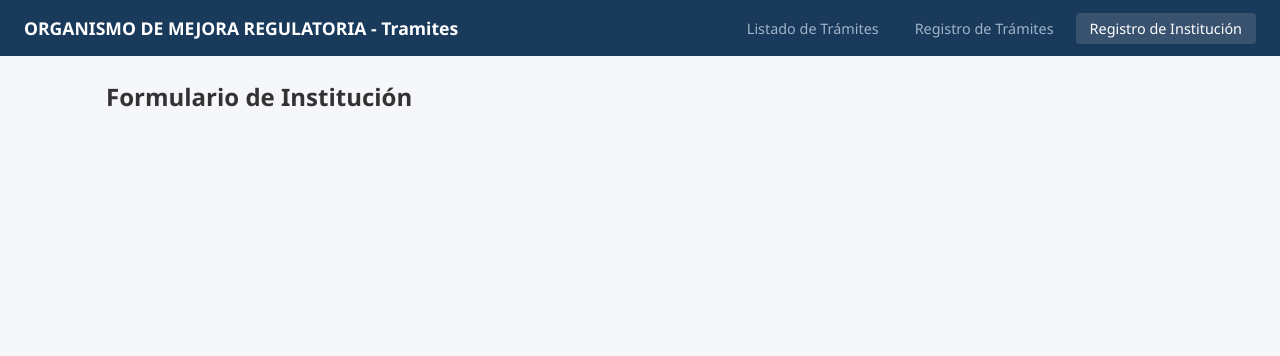
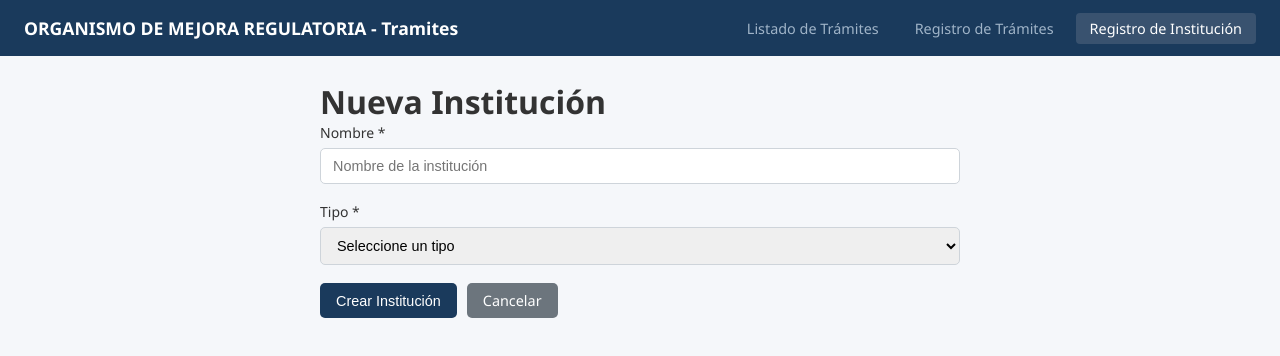
Before and after one commit to argueta-ed/tramites-omr, a Vue app in the folder tramites-app/: page /instituciones/create in a window 1280 px wide. Shown: the top 356 px of the page. Built offline with nearby package versions, Linux system fonts and the light colour scheme.

Commit message:
feat(instituciones): implementar formulario de creación

```diff
--- a/tramites-app/src/views/InstitucionForm.vue
+++ b/tramites-app/src/views/InstitucionForm.vue
@@ -1,5 +1,85 @@
 <template>
-    <div>
-        <h2>Formulario de Institución</h2>
-    </div>
+  <div class="card form-card">
+    <h1 class="card-title">Nueva Institución</h1>
+
+    <form @submit.prevent="submitForm">
+      <!-- Nombre -->
+      <div class="form-group">
+        <label for="nombre">Nombre *</label>
+        <input type="text" id="nombre" class="form-control" :class="{ 'is-invalid': errors.nombre }"
+          v-model="institucion.nombre" placeholder="Nombre de la institución">
+        <p v-if="errors.nombre" class="error-text">{{ errors.nombre[0] }}</p>
+      </div>
+      <!-- Tipo -->
+      <div class="form-group">
+        <label for="tipo">Tipo *</label>
+        <select type="text" id="tipo" class="form-control" :class="{ 'is-invalid': errors.tipo }"
+          v-model="institucion.tipo" placeholder="Tipo de institución">
+          <option value="">Seleccione un tipo</option>
+          <option value="MINISTERIO">Ministerio</option>
+          <option value="ALCALDIA">Alcaldía</option>
+          <option value="AUTONOMA">Autónoma</option>
+        </select>
+        <p v-if="errors.tipo" class="error-text">{{ errors.tipo[0] }}</p>
+      </div>
+
+      <!-- Botones -->
+      <div class="form-actions">
+        <button type="submit" class="btn btn-primary" :disabled="enviando">
+          <span v-if="enviando" class="spinner"></span>
+          <span v-else>Crear Institución</span>
+        </button>
+        <router-link to="/" class="btn btn-secondary">Cancelar</router-link>
+      </div>
+    </form>
+  </div>
 </template>
+
+<script setup>
+import { ref } from 'vue';
+import { institucionService } from '../services/api.js';
+
+const institucion = ref({
+  nombre: '',
+  tipo: '',
+});
+const errors = ref({});
+const enviando = ref(false);
+
+function validar() {
+  const newErrors = {};
+  if (!institucion.value.nombre.trim()) {
+    newErrors.nombre = ['El nombre es obligatorio.'];
+  }
+  if (!institucion.value.tipo) {
+    newErrors.tipo = ['El tipo es obligatorio.'];
+  }
+  return newErrors;
+}
+
+async function submitForm() {
+  errors.value = {};
+
+  const err = validar();
+  if (Object.keys(err).length > 0) {
+    errors.value = err;
+    return;
+  }
+
+  enviando.value = true;
+  try {
+    await institucionService.create(institucion.value);
+    institucion.value = {
+      nombre: '',
+      tipo: '',
+    };
+  } catch (error) {
+    console.error('Error al crear la institución:', error);
+    if (error.response && error.response.data && error.response.data.errors) {
+      errors.value = error.response.data.errors;
+    }
+  } finally {
+    enviando.value = false;
+  }
+}
+</script>
--- a/tramites-app/src/views/TramiteForm.vue
+++ b/tramites-app/src/views/TramiteForm.vue
@@ -9,14 +9,14 @@
       <div class="form-group">
         <label for="codigo">Código *</label>
         <input id="codigo" class="form-control" :class="{ 'is-invalid': errors.codigo }" v-model="tramite.codigo"
-          placeholder="Ej. MH-003" :disabled="isEdit" required>
-        <p v-if="errors.codigo" class="error-text">{{ errors.codigo }}</p>
+          placeholder="Ej. MH-003" :disabled="isEdit">
+        <p v-if="errors.codigo" class="error-text">{{ errors.codigo[0] }}</p>
       </div>
       <!-- Nombre -->
       <div class="form-group">
         <label for="nombre">Nombre *</label>
         <input type="text" id="nombre" class="form-control" :class="{ 'is-invalid': errors.nombre }"
-          v-model="tramite.nombre" placeholder="Nombre del trámite" required>
+          v-model="tramite.nombre" placeholder="Nombre del trámite">
         <p v-if="errors.nombre" class="error-text">{{ errors.nombre[0] }}</p>
       </div>
       <!-- Descripción -->
@@ -29,7 +29,7 @@
       <div class="form-group">
         <label for="institucion_id">Institución *</label>
         <select id="institucion_id" class="form-control" :class="{ 'is-invalid': errors.institucion_id }"
-          v-model="tramite.institucion_id" required>
+          v-model="tramite.institucion_id">
           <option value="">Seleccione una institución</option>
           <option v-for="institucion in instituciones" :key="institucion.id" :value="institucion.id">
             {{ institucion.nombre }}
@@ -42,7 +42,7 @@
       <div class="form-group">
         <label for="dias_habiles">Días Hábiles *</label>
         <input type="number" id="dias_habiles" class="form-control" :class="{ 'is-invalid': errors.dias_habiles }"
-          v-model="tramite.dias_habiles" placeholder="Número de días" required>
+          v-model="tramite.dias_habiles" placeholder="Número de días">
         <p v-if="errors.dias_habiles" class="error-text">{{ errors.dias_habiles[0] }}</p>
       </div>
 
@@ -124,13 +124,13 @@ function validar() {
     newErrors.codigo = ['El código es obligatorio.'];
   }
   if (!tramite.value.nombre.trim()) {
-    newErrors.nombre += ['El nombre es obligatorio.'];
+    newErrors.nombre = ['El nombre es obligatorio.'];
   }
   if (!tramite.value.institucion_id) {
-    newErrors.institucion_id += ['La institución es obligatoria.'];
+    newErrors.institucion_id = ['La institución es obligatoria.'];
   }
   if (!tramite.value.dias_habiles || tramite.value.dias_habiles <= 1) {
-    newErrors.dias_habiles += ['Los días hábiles son obligatorios.'];
+    newErrors.dias_habiles = ['Los días hábiles son obligatorios.'];
   }
 
   return newErrors;
```
